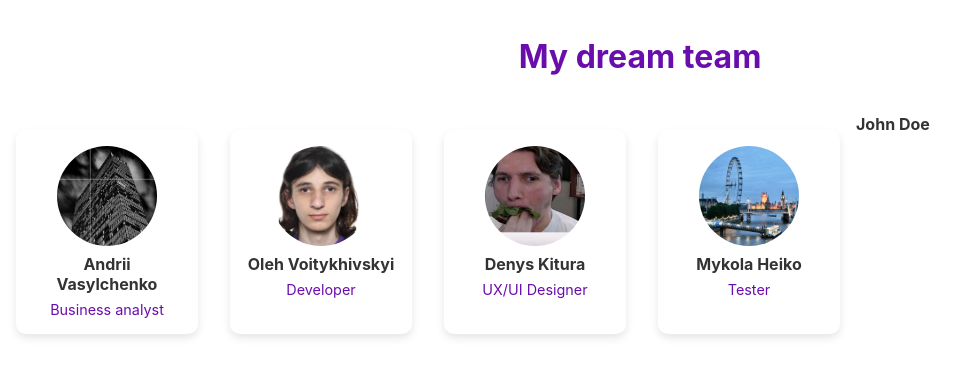
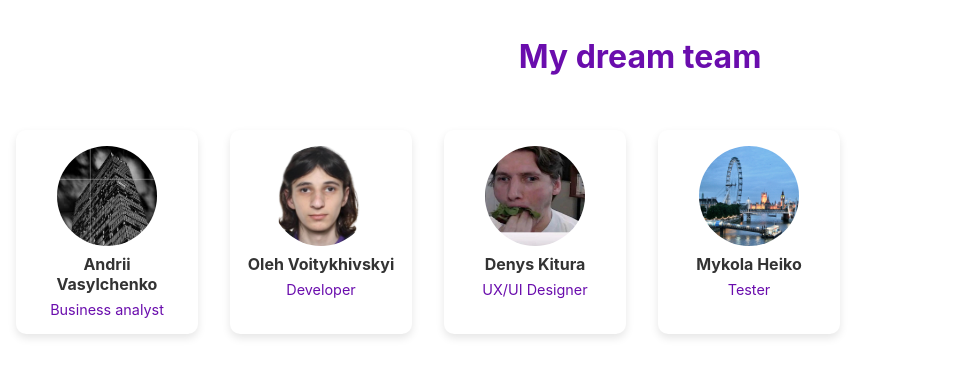
Before and after one commit to Andrii447/simple-landing-page, a React (Create React App) app: page / in a window 1280 px wide. Shown: the top 376 px of the page, without its empty margins (0-975 px from the left). Built offline with nearby package versions, Linux system fonts and the light colour scheme.

Commit message:
made plaseholder text white

```diff
--- a/src/components/Body.js
+++ b/src/components/Body.js
@@ -36,7 +36,7 @@ const Body = () => {
         </div>
       </div>
 
-      <h2 style={styles.name}>John Doe</h2>
+      <h2 style={{ color: "#ffffffff"}}>John Doe</h2>
 
     </main>
   );
```
